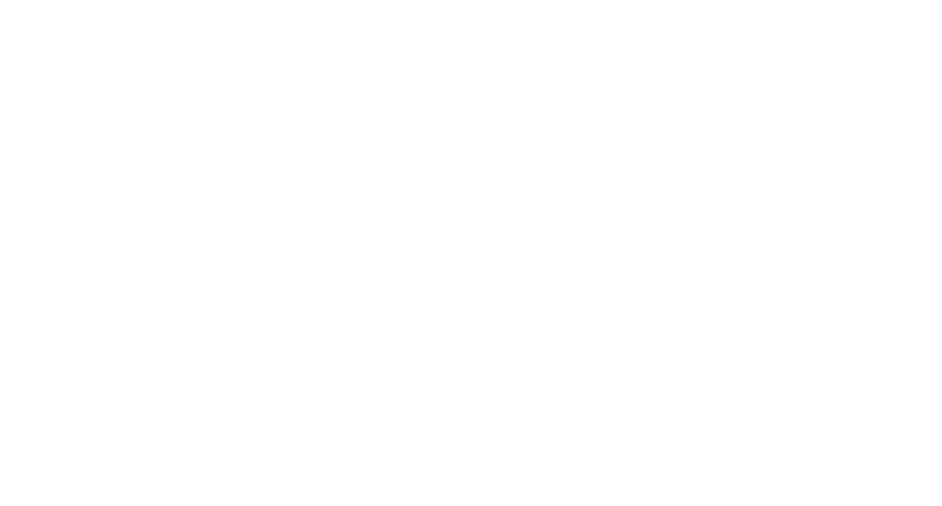
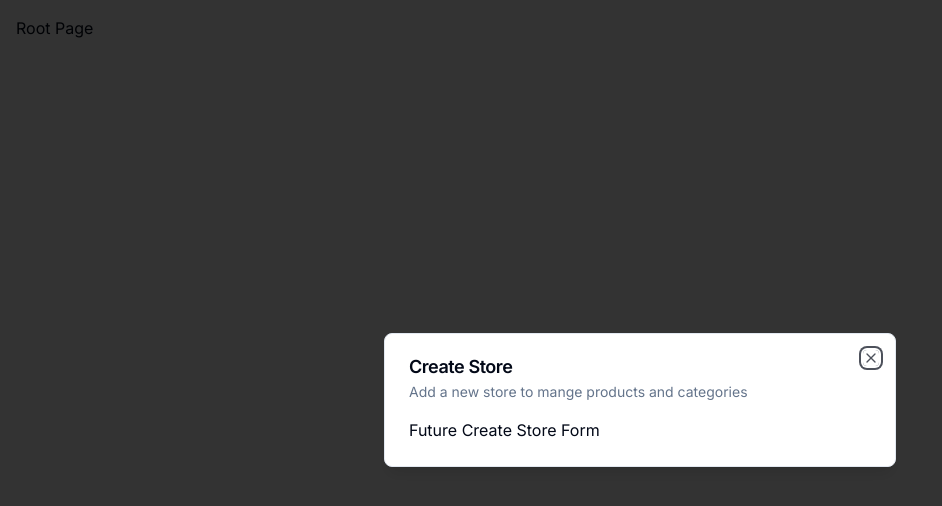
Before and after one commit to rameskum/ecommerce-admin, a Next.js app: page / in a window 1280 px wide. Shown: the top 506 px of the page, without its empty margins (0-942 px from the left). Built offline with nearby package versions, Linux system fonts and the light colour scheme.

Commit message:
adding global state "zustand", store provider and modal

```diff
--- a/package.json
+++ b/package.json
@@ -10,6 +10,7 @@
   },
   "dependencies": {
     "@clerk/nextjs": "^4.29.9",
+    "@radix-ui/react-dialog": "^1.0.5",
     "@radix-ui/react-slot": "^1.0.2",
     "class-variance-authority": "^0.7.0",
     "clsx": "^2.1.0",
@@ -18,7 +19,8 @@
     "react": "^18",
     "react-dom": "^18",
     "tailwind-merge": "^2.2.1",
-    "tailwindcss-animate": "^1.0.7"
+    "tailwindcss-animate": "^1.0.7",
+    "zustand": "^4.5.2"
   },
   "devDependencies": {
     "@types/node": "^20",
--- a/src/app/(root)/page.tsx
+++ b/src/app/(root)/page.tsx
@@ -1,11 +1,16 @@
-import { UserButton } from '@clerk/nextjs';
+'use client';
+import { useEffect } from 'react';
+import { useStoreModal } from '@/hooks/use-store-modal';
 
 const SetupPage = () => {
-	return (
-		<div className="p-4">
-			<UserButton afterSignOutUrl="/" />
-		</div>
-	);
+	const onOpen = useStoreModal(state => state.onOpen);
+	const isOpen = useStoreModal(state => state.isOpen);
+
+	useEffect(() => {
+		if (!isOpen) onOpen();
+	}, [isOpen, onOpen]);
+
+	return <div className="p-4">Root Page</div>;
 };
 
 export default SetupPage;
--- a/src/app/layout.tsx
+++ b/src/app/layout.tsx
@@ -2,6 +2,7 @@
 import type { Metadata } from 'next';
 import { Inter } from 'next/font/google';
 import './globals.css';
+import { ModalProvider } from '@/providers/modal-provider';
 
 const inter = Inter({ subsets: ['latin'] });
 
@@ -18,7 +19,10 @@
 	return (
 		<ClerkProvider>
 			<html lang="en">
-				<body className={inter.className}>{children}</body>
+				<body className={inter.className}>
+					<ModalProvider />
+					{children}
+				</body>
 			</html>
 		</ClerkProvider>
 	);
--- /dev/null
+++ b/src/components/modals/store-modal.tsx
@@ -0,0 +1,19 @@
+'use client';
+
+import { useStoreModal } from '@/hooks/use-store-modal';
+import { Modal } from '@/components/ui/modal';
+
+export const StoreModal = () => {
+	const storeModal = useStoreModal();
+
+	return (
+		<Modal
+			title="Create Store"
+			description="Add a new store to mange products and categories"
+			isOpen={storeModal.isOpen}
+			onClose={storeModal.onClose}
+		>
+			Future Create Store Form
+		</Modal>
+	);
+};
--- /dev/null
+++ b/src/components/ui/dialog.tsx
@@ -0,0 +1,122 @@
+"use client"
+
+import * as React from "react"
+import * as DialogPrimitive from "@radix-ui/react-dialog"
+import { X } from "lucide-react"
+
+import { cn } from "@/lib/utils"
+
+const Dialog = DialogPrimitive.Root
+
+const DialogTrigger = DialogPrimitive.Trigger
+
+const DialogPortal = DialogPrimitive.Portal
+
+const DialogClose = DialogPrimitive.Close
+
+const DialogOverlay = React.forwardRef<
+  React.ElementRef<typeof DialogPrimitive.Overlay>,
+  React.ComponentPropsWithoutRef<typeof DialogPrimitive.Overlay>
+>(({ className, ...props }, ref) => (
+  <DialogPrimitive.Overlay
+    ref={ref}
+    className={cn(
+      "fixed inset-0 z-50 bg-black/80  data-[state=open]:animate-in data-[state=closed]:animate-out data-[state=closed]:fade-out-0 data-[state=open]:fade-in-0",
+      className
+    )}
+    {...props}
+  />
+))
+DialogOverlay.displayName = DialogPrimitive.Overlay.displayName
+
+const DialogContent = React.forwardRef<
+  React.ElementRef<typeof DialogPrimitive.Content>,
+  React.ComponentPropsWithoutRef<typeof DialogPrimitive.Content>
+>(({ className, children, ...props }, ref) => (
+  <DialogPortal>
+    <DialogOverlay />
+    <DialogPrimitive.Content
+      ref={ref}
+      className={cn(
+        "fixed left-[50%] top-[50%] z-50 grid w-full max-w-lg translate-x-[-50%] translate-y-[-50%] gap-4 border bg-background p-6 shadow-lg duration-200 data-[state=open]:animate-in data-[state=closed]:animate-out data-[state=closed]:fade-out-0 data-[state=open]:fade-in-0 data-[state=closed]:zoom-out-95 data-[state=open]:zoom-in-95 data-[state=closed]:slide-out-to-left-1/2 data-[state=closed]:slide-out-to-top-[48%] data-[state=open]:slide-in-from-left-1/2 data-[state=open]:slide-in-from-top-[48%] sm:rounded-lg",
+        className
+      )}
+      {...props}
+    >
+      {children}
+      <DialogPrimitive.Close className="absolute right-4 top-4 rounded-sm opacity-70 ring-offset-background transition-opacity hover:opacity-100 focus:outline-none focus:ring-2 focus:ring-ring focus:ring-offset-2 disabled:pointer-events-none data-[state=open]:bg-accent data-[state=open]:text-muted-foreground">
+        <X className="h-4 w-4" />
+        <span className="sr-only">Close</span>
+      </DialogPrimitive.Close>
+    </DialogPrimitive.Content>
+  </DialogPortal>
+))
+DialogContent.displayName = DialogPrimitive.Content.displayName
+
+const DialogHeader = ({
+  className,
+  ...props
+}: React.HTMLAttributes<HTMLDivElement>) => (
+  <div
+    className={cn(
+      "flex flex-col space-y-1.5 text-center sm:text-left",
+      className
+    )}
+    {...props}
+  />
+)
+DialogHeader.displayName = "DialogHeader"
+
+const DialogFooter = ({
+  className,
+  ...props
+}: React.HTMLAttributes<HTMLDivElement>) => (
+  <div
+    className={cn(
+      "flex flex-col-reverse sm:flex-row sm:justify-end sm:space-x-2",
+      className
+    )}
+    {...props}
+  />
+)
+DialogFooter.displayName = "DialogFooter"
+
+const DialogTitle = React.forwardRef<
+  React.ElementRef<typeof DialogPrimitive.Title>,
+  React.ComponentPropsWithoutRef<typeof DialogPrimitive.Title>
+>(({ className, ...props }, ref) => (
+  <DialogPrimitive.Title
+    ref={ref}
+    className={cn(
+      "text-lg font-semibold leading-none tracking-tight",
+      className
+    )}
+    {...props}
+  />
+))
+DialogTitle.displayName = DialogPrimitive.Title.displayName
+
+const DialogDescription = React.forwardRef<
+  React.ElementRef<typeof DialogPrimitive.Description>,
+  React.ComponentPropsWithoutRef<typeof DialogPrimitive.Description>
+>(({ className, ...props }, ref) => (
+  <DialogPrimitive.Description
+    ref={ref}
+    className={cn("text-sm text-muted-foreground", className)}
+    {...props}
+  />
+))
+DialogDescription.displayName = DialogPrimitive.Description.displayName
+
+export {
+  Dialog,
+  DialogPortal,
+  DialogOverlay,
+  DialogClose,
+  DialogTrigger,
+  DialogContent,
+  DialogHeader,
+  DialogFooter,
+  DialogTitle,
+  DialogDescription,
+}
--- /dev/null
+++ b/src/components/ui/modal.tsx
@@ -0,0 +1,44 @@
+'use client';
+
+import React from 'react';
+import {
+	Dialog,
+	DialogContent,
+	DialogDescription,
+	DialogHeader,
+	DialogTitle,
+} from '@/components/ui/dialog';
+
+interface ModalProps {
+	title: string;
+	description: string;
+	isOpen: boolean;
+	onClose: () => void;
+	children?: React.ReactNode;
+}
+
+export const Modal: React.FC<ModalProps> = ({
+	title,
+	description,
+	isOpen,
+	onClose,
+	children,
+}) => {
+	const onChange = (open: boolean) => {
+		if (!open) {
+			onClose();
+		}
+	};
+
+	return (
+		<Dialog open={isOpen} onOpenChange={onChange}>
+			<DialogContent>
+				<DialogHeader>
+					<DialogTitle>{title}</DialogTitle>
+					<DialogDescription>{description}</DialogDescription>
+				</DialogHeader>
+				<div>{children}</div>
+			</DialogContent>
+		</Dialog>
+	);
+};
--- /dev/null
+++ b/src/hooks/use-store-modal.tsx
@@ -0,0 +1,13 @@
+import { create } from 'zustand';
+
+interface useStateModalStore {
+	isOpen: boolean;
+	onOpen: () => void;
+	onClose: () => void;
+}
+
+export const useStoreModal = create<useStateModalStore>(set => ({
+	isOpen: false,
+	onOpen: () => set({ isOpen: true }),
+	onClose: () => set({ isOpen: false }),
+}));
--- /dev/null
+++ b/src/providers/modal-provider.tsx
@@ -0,0 +1,20 @@
+'use client';
+import { useEffect, useState } from 'react';
+
+import { StoreModal } from '@/components/modals/store-modal';
+
+export const ModalProvider = () => {
+	const [isMounted, setIsMounted] = useState(false);
+
+	useEffect(() => {
+		setIsMounted(true);
+	}, []);
+
+	if (!isMounted) return null;
+
+	return (
+		<>
+			<StoreModal />
+		</>
+	);
+};
```
Also changed, not shown: 1 other file (tests, documents, lock files or other folders).
